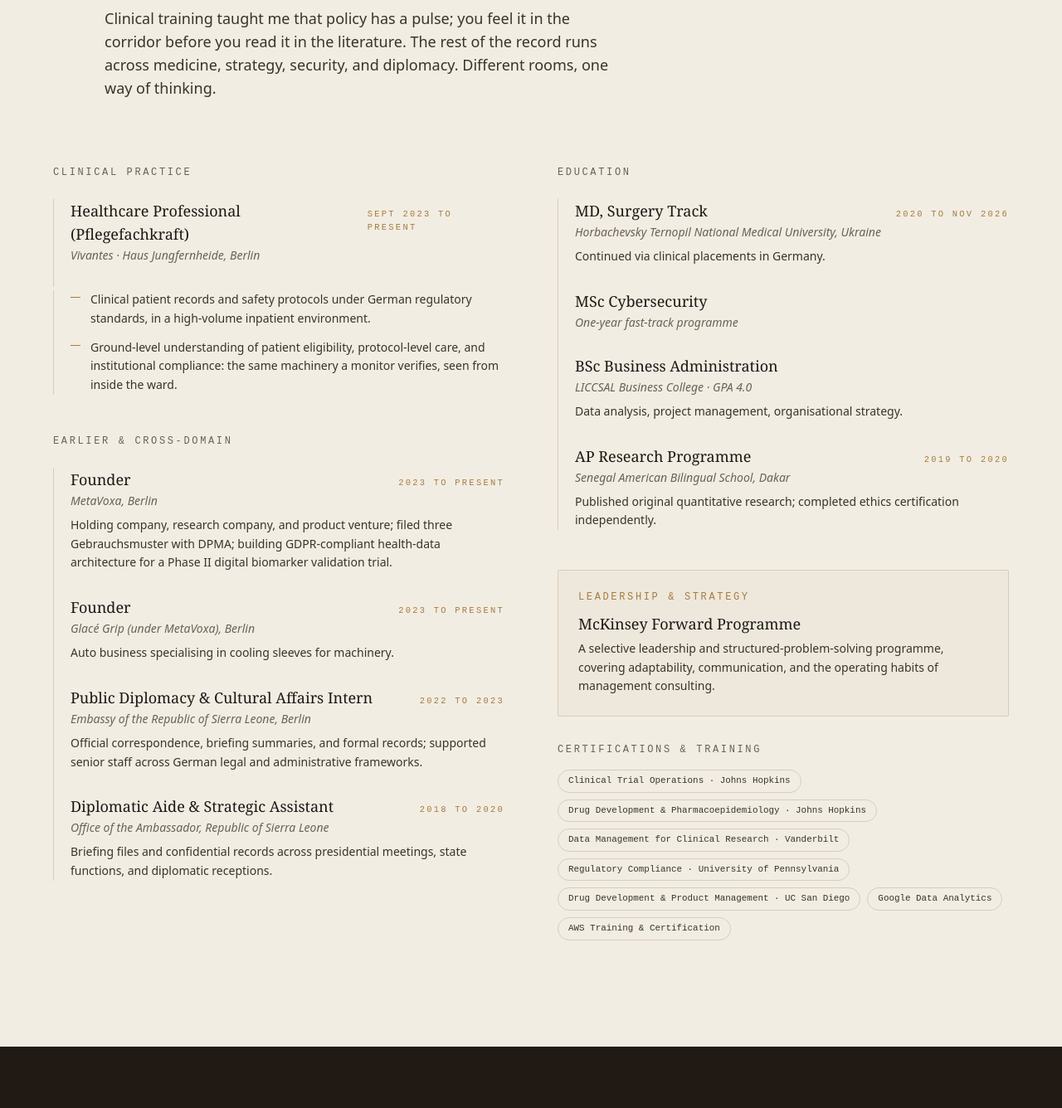
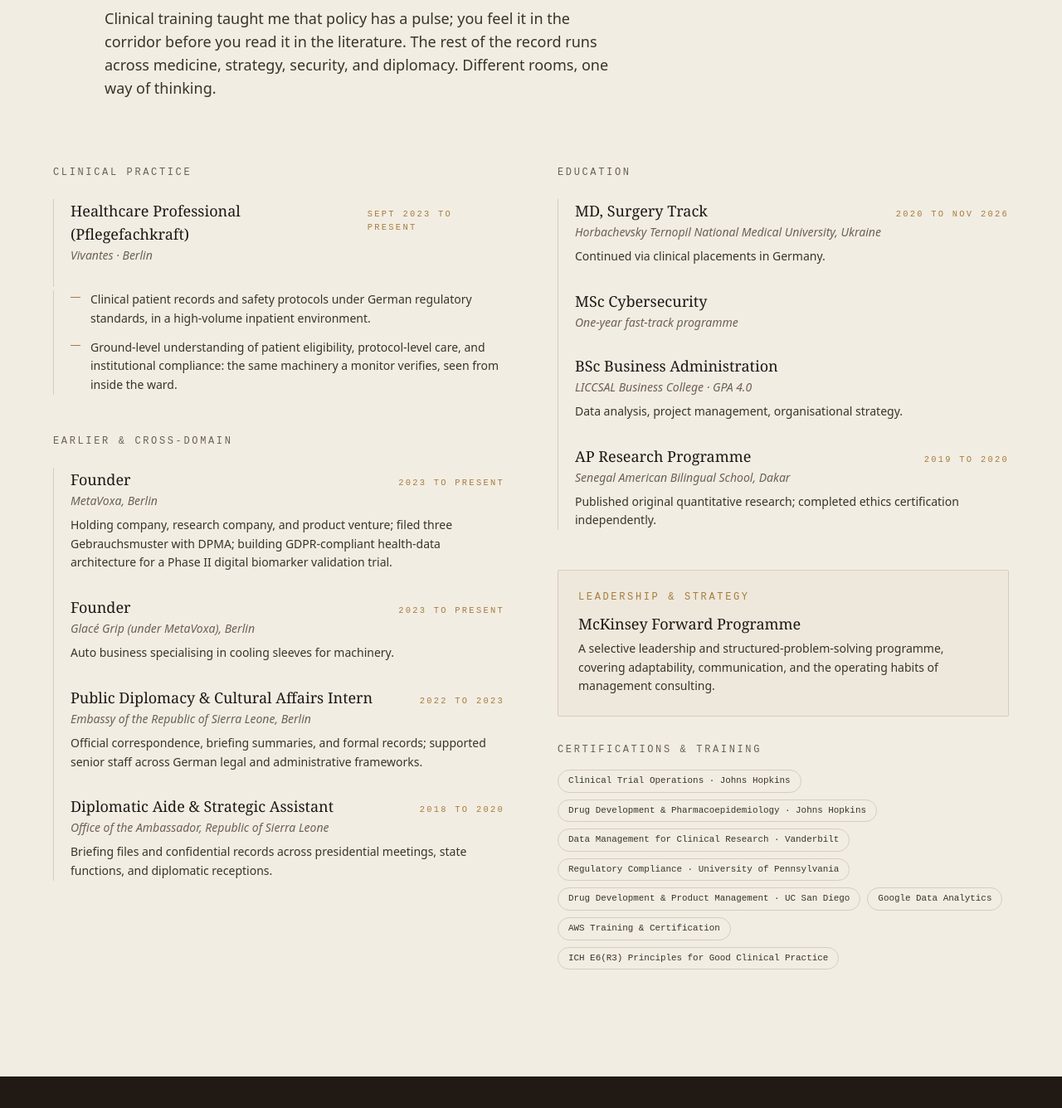
Before and after one commit to semresident222-collab/Martha-Wuya-Koroma, a Next.js app: page / in a window 1280 px wide. Shown: the part 6557-7893 px from the top of the page at 83% size. Built offline with nearby package versions, Linux system fonts and the light colour scheme.

Commit message:
Update Background.tsx

```diff
--- a/components/Background.tsx
+++ b/components/Background.tsx
@@ -3,7 +3,7 @@ import Reveal from './Reveal';
 
 const PRACTICE = {
   role: 'Healthcare Professional (Pflegefachkraft)',
-  org: 'Vivantes · Haus Jungfernheide, Berlin',
+  org: 'Vivantes · Berlin',
   period: 'Sept 2023 to Present',
   points: [
     'Clinical patient records and safety protocols under German regulatory standards, in a high-volume inpatient environment.',
@@ -73,6 +73,7 @@ const CERTS = [
   'Drug Development & Product Management · UC San Diego',
   'Google Data Analytics',
   'AWS Training & Certification',
+  'ICH E6(R3) Principles for Good Clinical Practice',
 ];
 
 function Entry({
```
